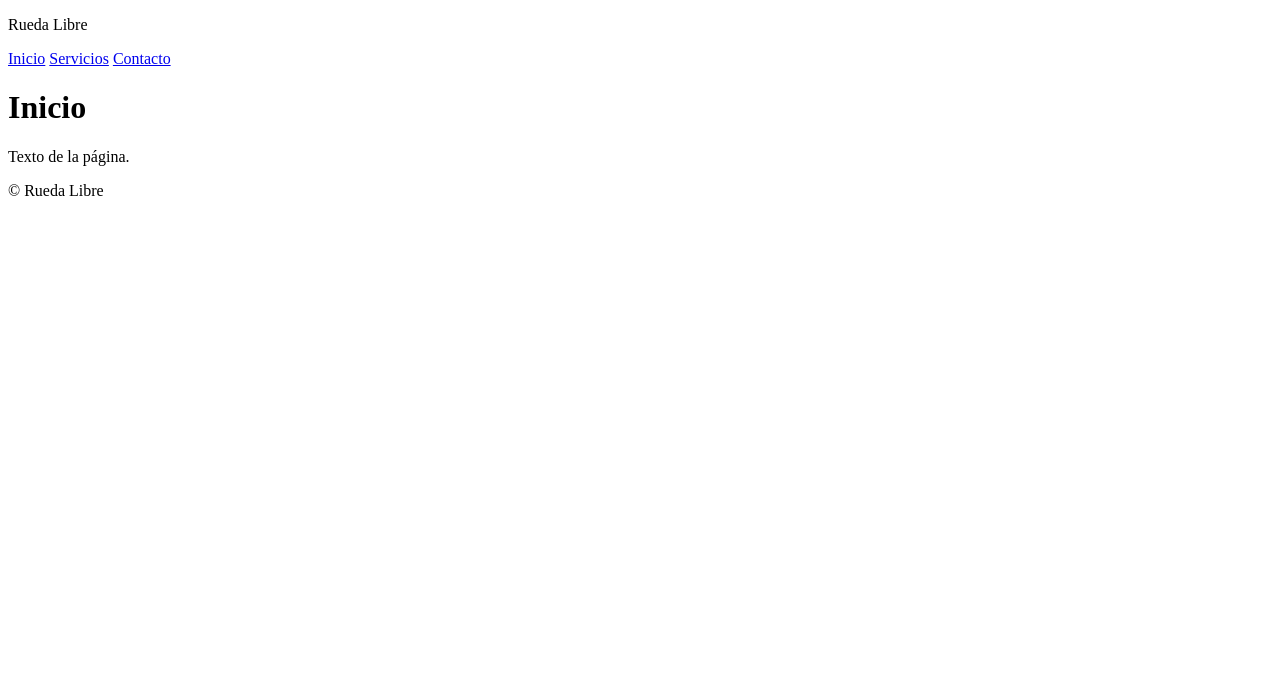
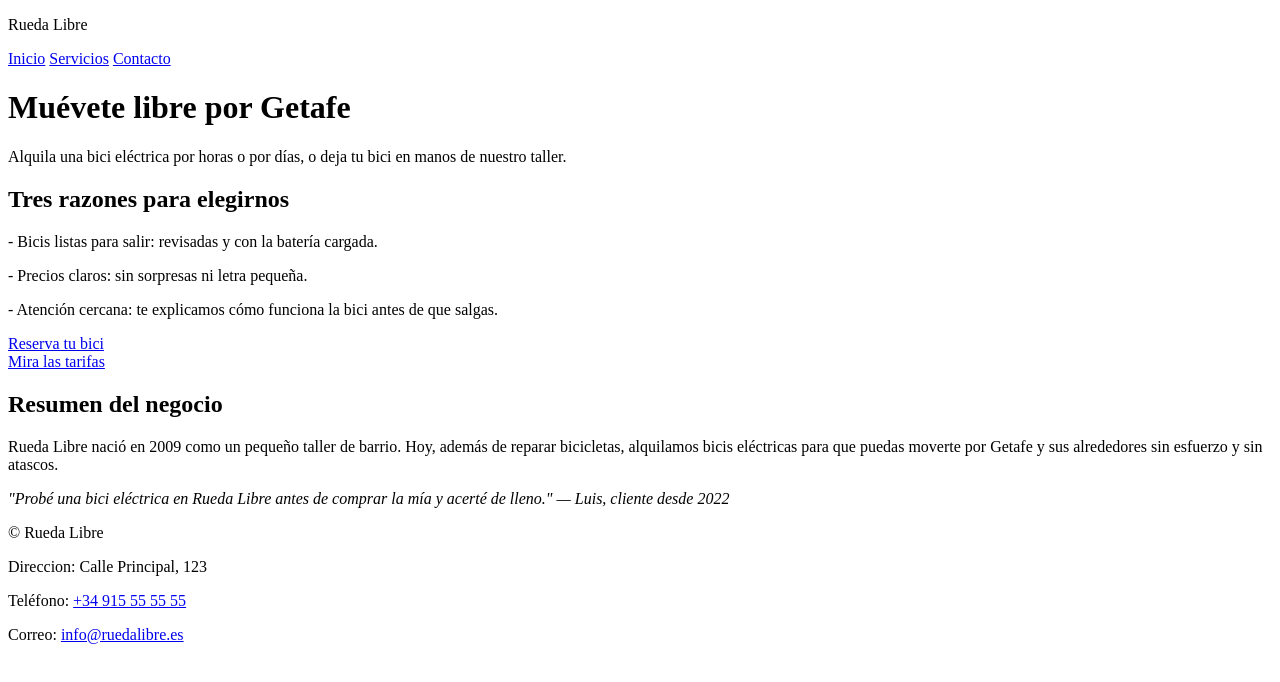
Before and after one commit to CursoGetafe/plantilla-repositorio, a plain HTML site: page index.html in a window 1280 px wide. Drawn offline with Linux system fonts and the light colour scheme.

Commit message:
index esqueleto

```diff
--- a/index.html
+++ b/index.html
@@ -26,14 +26,40 @@
 
   <main>
     <!-- TODO: un único h1 con el título de la página -->
-    <h1>Inicio</h1>
+    <h1>Muévete libre por Getafe</h1>
     <!-- TODO (sesión 3): sustituye por el texto real de la carpeta «textos» -->
-    <p>Texto de la página.</p>
+    <p>Alquila una bici eléctrica por horas o por días, o deja tu bici en manos de nuestro taller.</p>
+
+    <div class="razones">
+      <h2>Tres razones para elegirnos</h2>
+      <p class="razon">- Bicis listas para salir: revisadas y con la batería cargada.</p>
+      <p class="razon">- Precios claros: sin sorpresas ni letra pequeña.</p>
+      <p class="razon">- Atención cercana: te explicamos cómo funciona la bici antes de que salgas.</p>
+    </div>
+
+    <div class="acciones">
+      <a href="reserva.html">Reserva tu bici</a>
+      <br>
+      <a href="tarifas.html">Mira las tarifas</a>
+    </div>
+
+    <div class="resumen-negocio">
+      <h2>Resumen del negocio</h2>
+      <p>Rueda Libre nació en 2009 como un pequeño taller de barrio. Hoy, además de reparar bicicletas, alquilamos bicis eléctricas para que puedas moverte por Getafe y sus alrededores sin esfuerzo y sin atascos.</p>
+    </div>
+
+    <div class="citas">
+      <cite class="cita-cliente">"Probé una bici eléctrica en Rueda Libre antes de comprar la mía y acerté de lleno." — Luis, cliente desde 2022</cite>
+    </div>
+
   </main>
 
   <footer>
     <!-- TODO: dirección, teléfono (tel:) y correo (mailto:) -->
     <p>&copy; Rueda Libre</p>
+    <p>Direccion: Calle Principal, 123</p>
+    <p>Teléfono: <a href="tel:+34915555555">+34 915 55 55 55</a></p>
+    <p>Correo: <a href="mailto:info@ruedalibre.es">info@ruedalibre.es</a></p>
   </footer>
 </body>
 </html>
```
